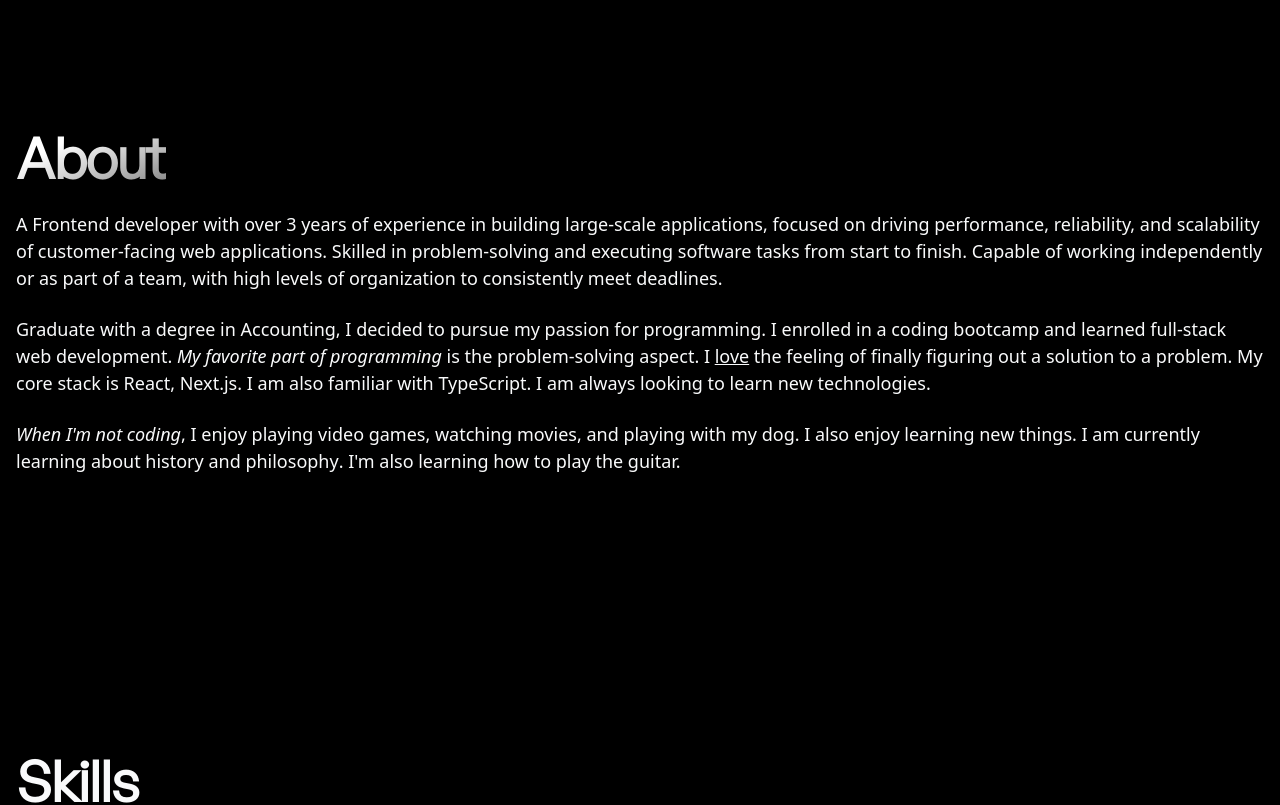
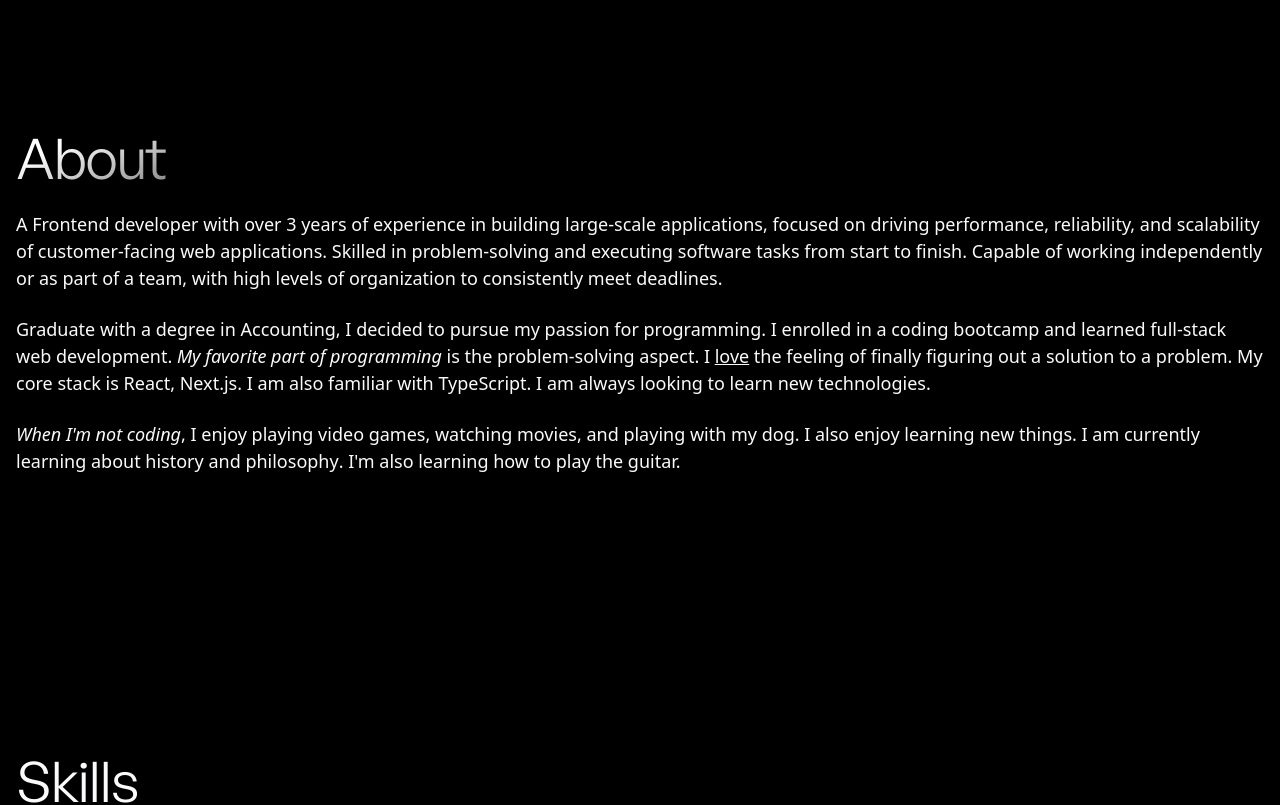
Before and after one commit to exanthakis/exanthakis-portfolio, a Next.js app: page / in a window 1280 px wide. Shown: the part 900-1705 px from the top of the page. Built offline with nearby package versions, Linux system fonts and the light colour scheme.

Commit message:
Change section heading font heading font weight

```diff
--- a/components/section-heading.tsx
+++ b/components/section-heading.tsx
@@ -4,7 +4,7 @@ import React from "react";
 const SectionHeading = ({ children, className }: SectionHeadingProps) => {
   return (
     <h2
-      className={`mb-5 text-center md:text-left text-[3rem] md:text-[3.5rem] tracking-tight leading-[120%] font-extrabold w-fit ${className}`}
+      className={`mb-5 text-center md:text-left text-[3rem] md:text-[3.5rem] tracking-tight leading-[120%] font-medium w-fit ${className}`}
     >
       {children}
     </h2>
```
